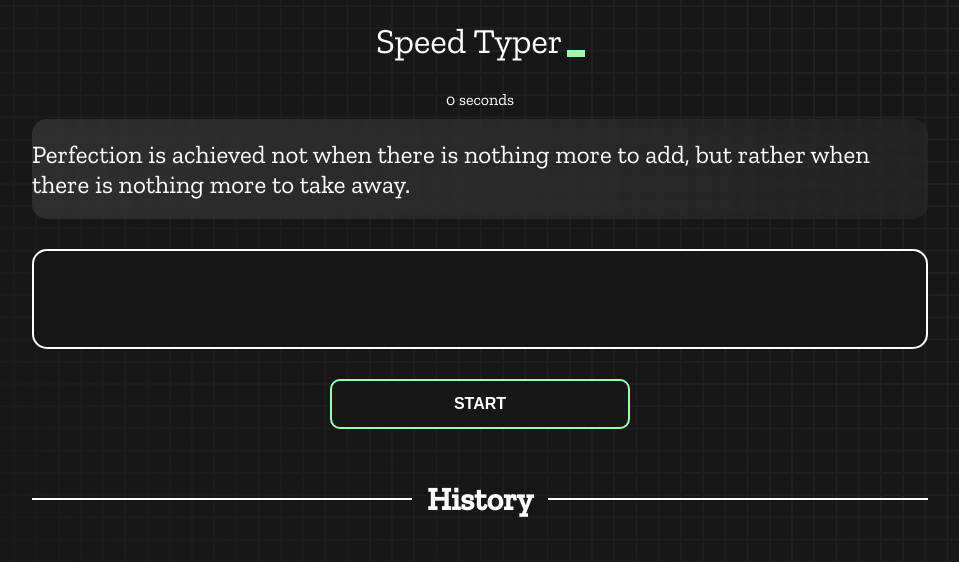
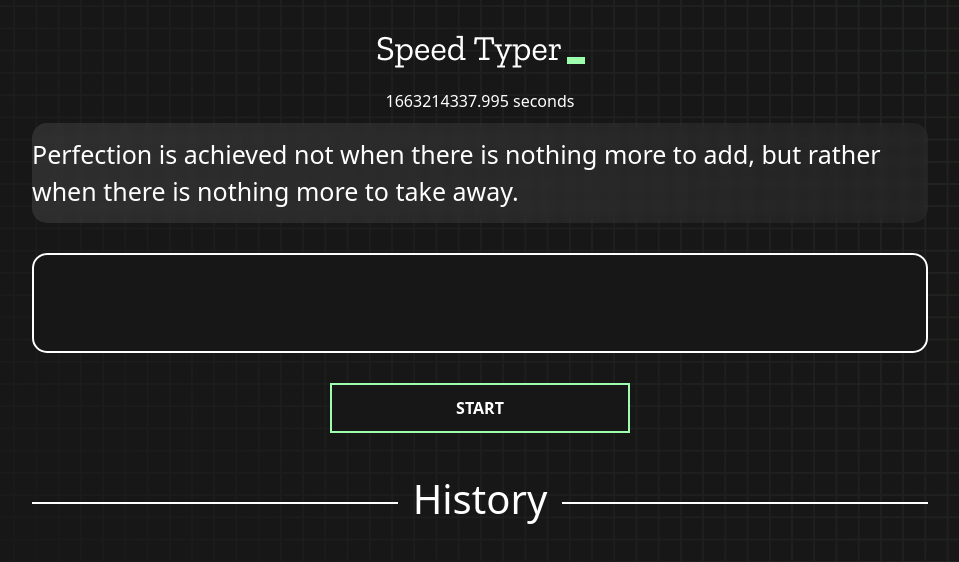
Before and after one commit to afrojani/debug-JS-typing-check, a plain HTML site: page index.html in a window 1280 px wide. Shown: the whole page, without its empty margins (160-1119 px from the left). Drawn offline with nearby package versions, Linux system fonts and the light colour scheme.

Commit message:
load and display question debugged

```diff
--- a/index.html
+++ b/index.html
@@ -10,10 +10,11 @@
   <link rel="preconnect" href="https://fonts.googleapis.com">
   <link rel="preconnect" href="https://fonts.gstatic.com" crossorigin>
   <link href="https://fonts.googleapis.com/css2?family=Zilla+Slab:wght@300;400;500&display=swap" rel="stylesheet">
+  <link rel="stylesheet" href="https://cdn.jsdelivr.net/npm/bootstrap@5.2.1/dist/css/bootstrap.min.css">
 </head>
 
 <body>
-  <h1 class="title"><img src="./logo.png" /></h1>
+  <h1 class="title"><img src="logo.png" alt=""></h1>
   <div id="show-time">0 seconds</div>
   <div class="box-container">
     <div id="question"></div>
@@ -33,6 +34,7 @@
   <div id="result" class="hidden"></div>
   <script src="history.js"></script>
   <script src="script.js"></script>
+  <script src="https://cdn.jsdelivr.net/npm/bootstrap@5.2.1/dist/js/bootstrap.bundle.min.js"></script>
 </body>
 
 </html>
--- a/script.js
+++ b/script.js
@@ -1,6 +1,6 @@
 const display = document.getElementById("display");
 const question = document.getElementById("question");
-const startBtn = document.getElementById("start");
+const startBtn = document.getElementById("starts");
 const countdownOverlay = document.getElementById("countdown");
 const resultModal = document.getElementById("result");
 const modalBackground = document.getElementById("modal-background");
@@ -8,13 +8,13 @@
 // variables
 let userText = "";
 let errorCount = 0;
-let startTime;
+let startTime = 5;
 let questionText = "";
 
 // Load and display question
-fetch("./texts.json")
-  .then((res) => res.json())
-  .then((data) => {
+fetch("texts.json")
+  .then(res => res.json())
+  .then(data => {
     questionText = data[Math.floor(Math.random() * data.length)];
     question.innerHTML = questionText;
   });
```
